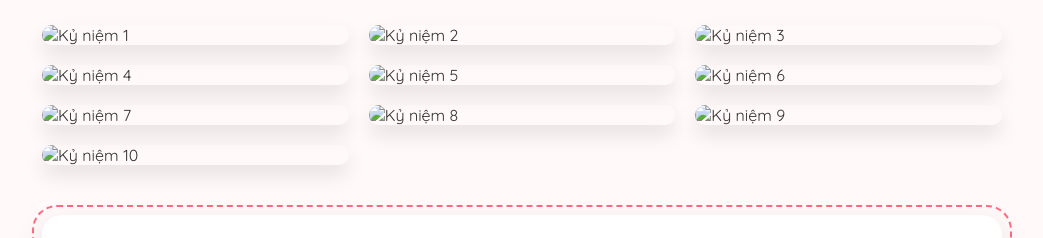
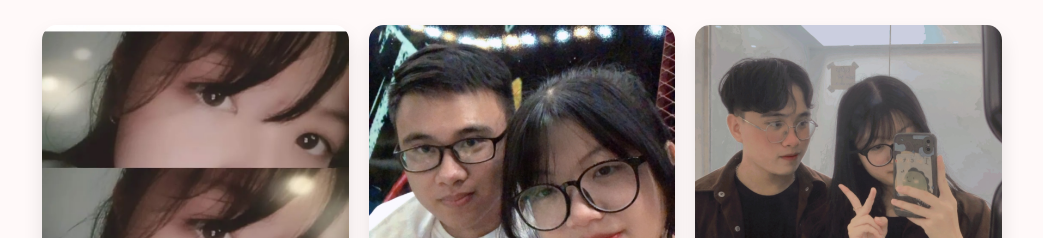
Before and after one commit to tuan-kiet-123/ngochan, a plain HTML site: page index.html in a window 1280 px wide. Shown: the part 562-800 px from the top of the page, without its empty margins (118-1161 px from the left). Drawn offline with Linux system fonts and the light colour scheme; the site is published under a folder, as on GitHub Pages, so addresses that start at the root find nothing.

Commit message:
Update index.html

```diff
--- a/index.html
+++ b/index.html
@@ -488,61 +488,61 @@
             <h2 class="gallery-title">Từ lúc yêu nhau cũng quậy ghê:33</h2>
             <div class="photo-gallery">
                 <div class="photo-container">
-                    <img src="/assets/tam_anh_lan_dau_thay_fb.jpg" alt="Kỷ niệm 1" class="photo">
+                    <img src="assets/tam_anh_lan_dau_thay_fb.jpg" alt="Kỷ niệm 1" class="photo">
                     <div class="photo-overlay">
                         <h3>Tấm này lần đầu soi fb thấy nè</h3>
                     </div>
                 </div>
                 <div class="photo-container">
-                    <img src="/assets/lan_dau_hen_ho_chinh_thuc.jpg" alt="Kỷ niệm 2" class="photo">
+                    <img src="assets/lan_dau_hen_ho_chinh_thuc.jpg" alt="Kỷ niệm 2" class="photo">
                     <div class="photo-overlay">
                         <h3>First Date đồ he</h3>
                     </div>
                 </div>
                 <div class="photo-container">
-                    <img src="/assets/di_phan_rang.jpg" alt="Kỷ niệm 3" class="photo">
+                    <img src="assets/di_phan_rang.jpg" alt="Kỷ niệm 3" class="photo">
                     <div class="photo-overlay">
                         <h3>Lần đầu đi chơi xa</h3>
                     </div>
                 </div>
                 <div class="photo-container">
-                    <img src="/assets/da_lat.jpg" alt="Kỷ niệm 4" class="photo">
+                    <img src="assets/da_lat.jpg" alt="Kỷ niệm 4" class="photo">
                     <div class="photo-overlay">
                         <h3>Đi Đà Lạt nè</h3>
                     </div>
                 </div>
                 <div class="photo-container">
-                    <img src="/assets/da_lat_cong.jpg" alt="Kỷ niệm 5" class="photo">
+                    <img src="assets/da_lat_cong.jpg" alt="Kỷ niệm 5" class="photo">
                     <div class="photo-overlay">
                         <h3>Trộm vía hong dính lời nguyền</h3>
                     </div>
                 </div>
                 <div class="photo-container">
-                    <img src="/assets/di_nha_trang.jpg" alt="Kỷ niệm 6" class="photo">
+                    <img src="assets/di_nha_trang.jpg" alt="Kỷ niệm 6" class="photo">
                     <div class="photo-overlay">
                         <h3>Đi Nha Trang nò</h3>
                     </div>
                 </div>
                 <div class="photo-container">
-                    <img src="/assets/o_tren_noi_ma_duoi_cuoi.jpg" alt="Kỷ niệm 7" class="photo">
+                    <img src="assets/o_tren_noi_ma_duoi_cuoi.jpg" alt="Kỷ niệm 7" class="photo">
                     <div class="photo-overlay">
                         <h3>Ở trên nói mà cười zui he</h3>
                     </div>
                 </div>
                 <div class="photo-container">
-                    <img src="/assets/sinh_nhat_ne.jpg" alt="Kỷ niệm 8" class="photo">
+                    <img src="assets/sinh_nhat_ne.jpg" alt="Kỷ niệm 8" class="photo">
                     <div class="photo-overlay">
                         <h3>Đón sinh nhật chungg</h3>
                     </div>
                 </div>
                 <div class="photo-container">
-                    <img src="/assets/ky_yeu.jpg" alt="Kỷ niệm 9" class="photo">
+                    <img src="assets/ky_yeu.jpg" alt="Kỷ niệm 9" class="photo">
                     <div class="photo-overlay">
                         <h3>Cuối cấp 3 nèe</h3>
                     </div>
                 </div>
                 <div class="photo-container">
-                    <img src="/assets/giao_thua.jpg" alt="Kỷ niệm 10" class="photo">
+                    <img src="assets/giao_thua.jpg" alt="Kỷ niệm 10" class="photo">
                     <div class="photo-overlay">
                         <h3>Giao thừa vẫn bám nhao</h3>
                     </div>
@@ -570,7 +570,7 @@
                 <h2 class="modal-title">Bùm hết hồn chưaa</h2>
                 <p>Cảm ơn em vì 3 năm tuyệt vời bên nhau.</p>
                 <p>iu em nhìuu!</p>
-                <img src="/assets/bumm.jpg" alt="Hình ảnh bất ngờ" style="width: 100%; border-radius: 10px; margin-top: 20px;">
+                <img src="assets/bumm.jpg" alt="Hình ảnh bất ngờ" style="width: 100%; border-radius: 10px; margin-top: 20px;">
             </div>
         </div>
 
```
